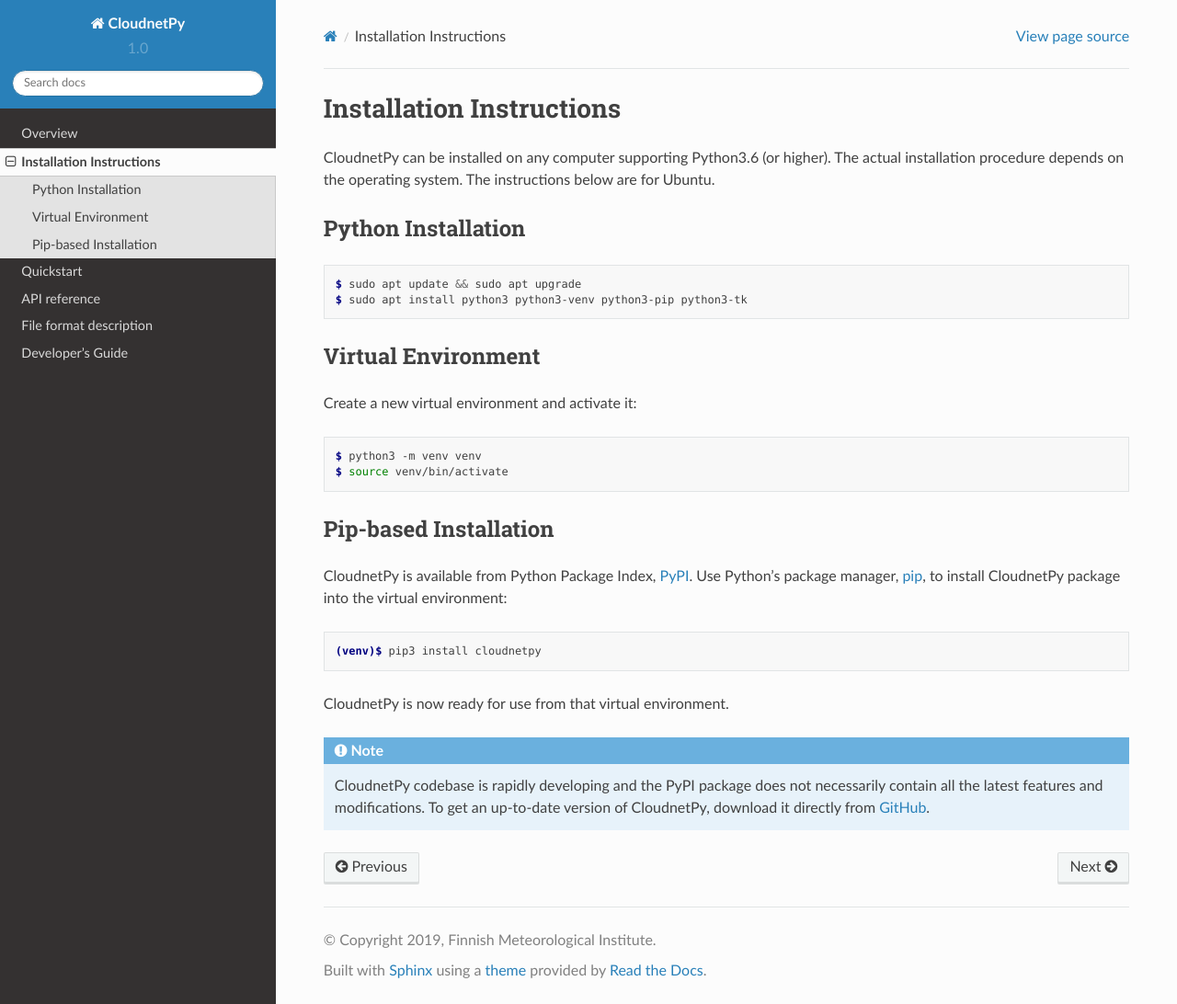
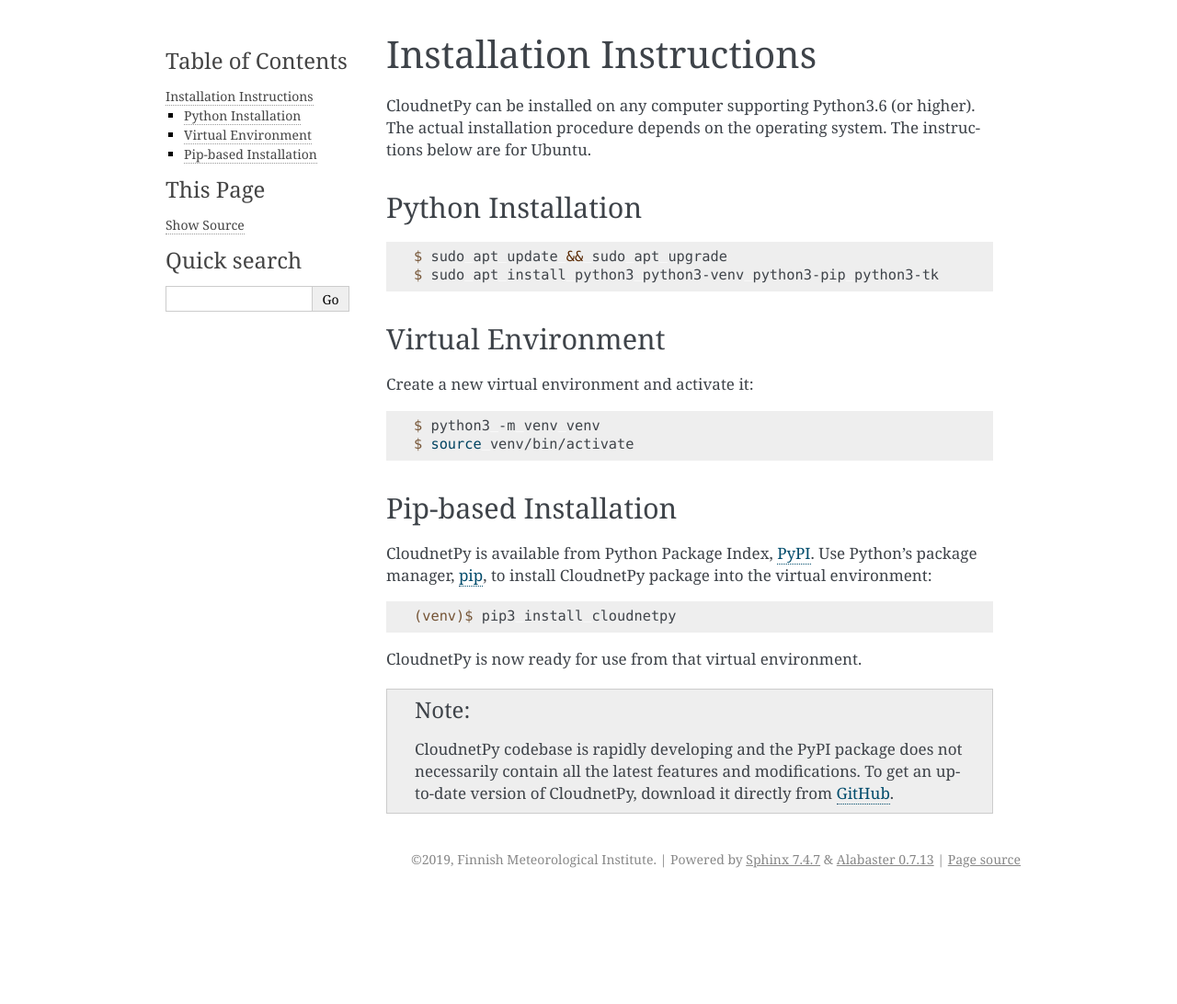
Before and after one commit to actris-cloudnet/cloudnetpy, a Sphinx documentation site: the page built from docs/source/installation.rst, in a window 1280 px wide and 1092 px high. Shown: the whole window at 92% size. Built offline with Sphinx 7.4.7, drawn with Linux system fonts in a browser that asks for light colours; formulas are drawn with MathJax 3.

```diff
--- a/docs/source/conf.py
+++ b/docs/source/conf.py
@@ -87,9 +87,9 @@
 # The theme to use for HTML and HTML Help pages.  See the documentation for
 # a list of builtin themes.
 #
-# html_theme = 'alabaster'
+html_theme = "alabaster"
 # html_theme = 'classic'
-html_theme = "sphinx_rtd_theme"
+# html_theme = "sphinx_rtd_theme"
 
 
 # Theme options are theme-specific and customize the look and feel of a theme
```
Also changed, not shown: .readthedocs.yaml.
